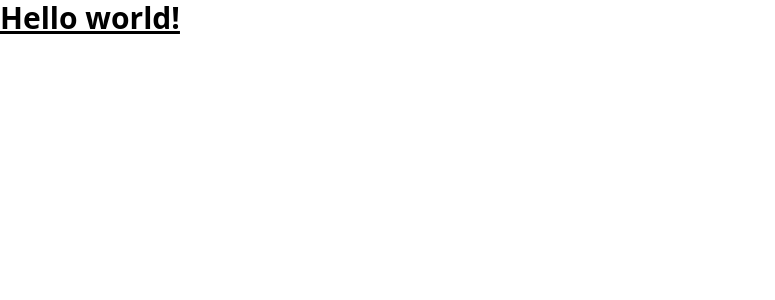
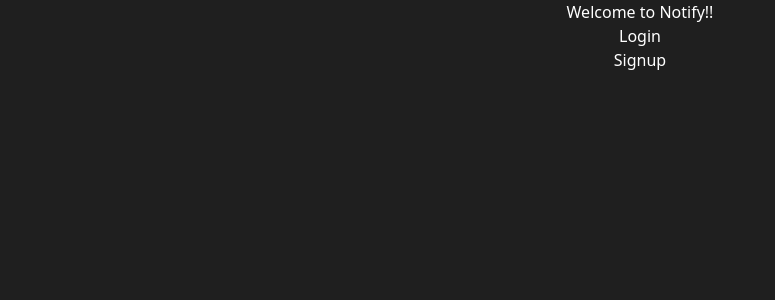
Before and after one commit to n-huzaifa/Notify-FE, a React (Create React App) app: page / in a window 1280 px wide. Shown: the top 300 px of the page, without its empty margins (0-775 px from the left). Built offline with nearby package versions, Linux system fonts and the light colour scheme.

Commit message:
Daisy UI Install

```diff
--- a/package.json
+++ b/package.json
@@ -6,6 +6,7 @@
     "@testing-library/jest-dom": "^5.16.5",
     "@testing-library/react": "^13.4.0",
     "@testing-library/user-event": "^13.5.0",
+    "daisyui": "^2.31.0",
     "react": "^18.2.0",
     "react-dom": "^18.2.0",
     "react-scripts": "5.0.1",
--- a/src/App.js
+++ b/src/App.js
@@ -1,3 +1,11 @@
 export default function App() {
-  return <h1 className='text-3xl font-bold underline'>Hello world!</h1>;
+  return (
+    <div className='bg-primary w-full h-screen text-white'>
+      <div className='flex flex-col text-center'>
+        <h1>Welcome to Notify!!</h1>
+        <button>Login</button>
+        <button>Signup</button>
+      </div>
+    </div>
+  );
 }
--- a/tailwind.config.js
+++ b/tailwind.config.js
@@ -2,7 +2,12 @@
 module.exports = {
   content: ["./src/**/*.{js,jsx,ts,tsx}"],
   theme: {
-    extend: {},
+    extend: {
+      colors: {
+        primary: "#1f1f1f",
+        secondary: "#3370f2",
+      },
+    },
   },
-  plugins: [],
+  plugins: [require("daisyui")],
 };
```
Also changed, not shown: 1 other file (tests, documents, lock files or other folders).
